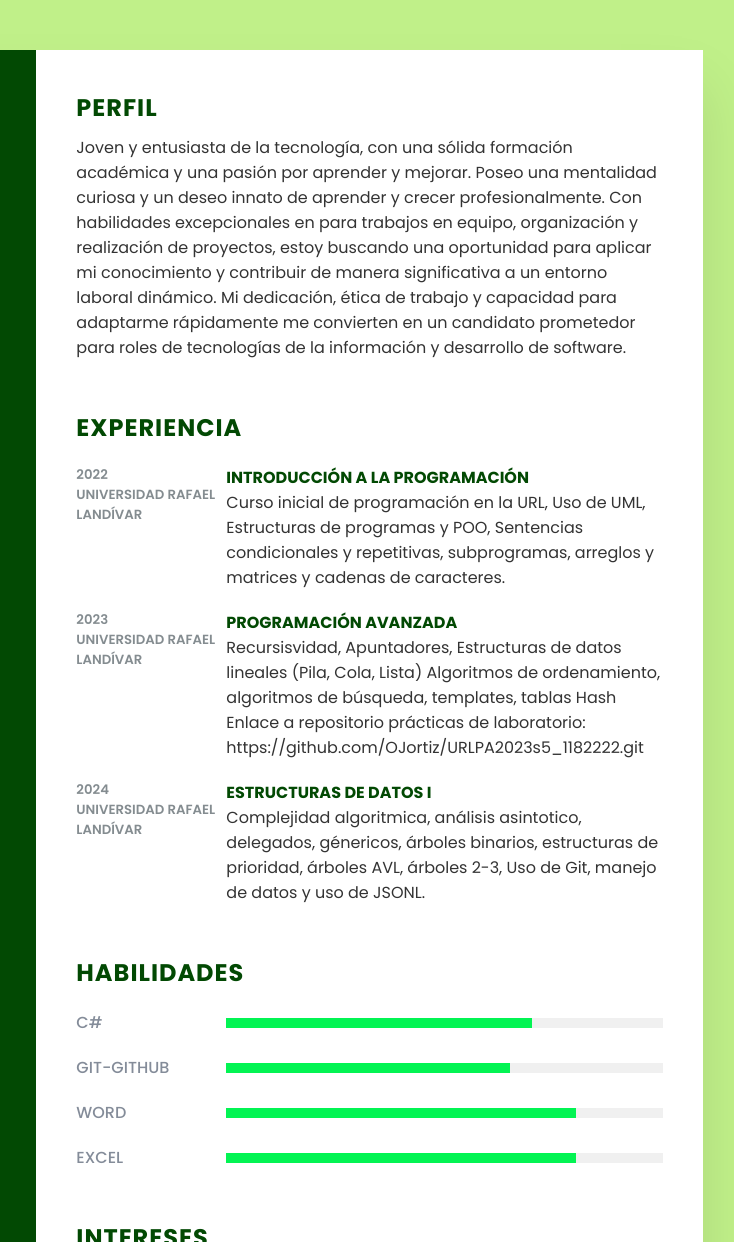
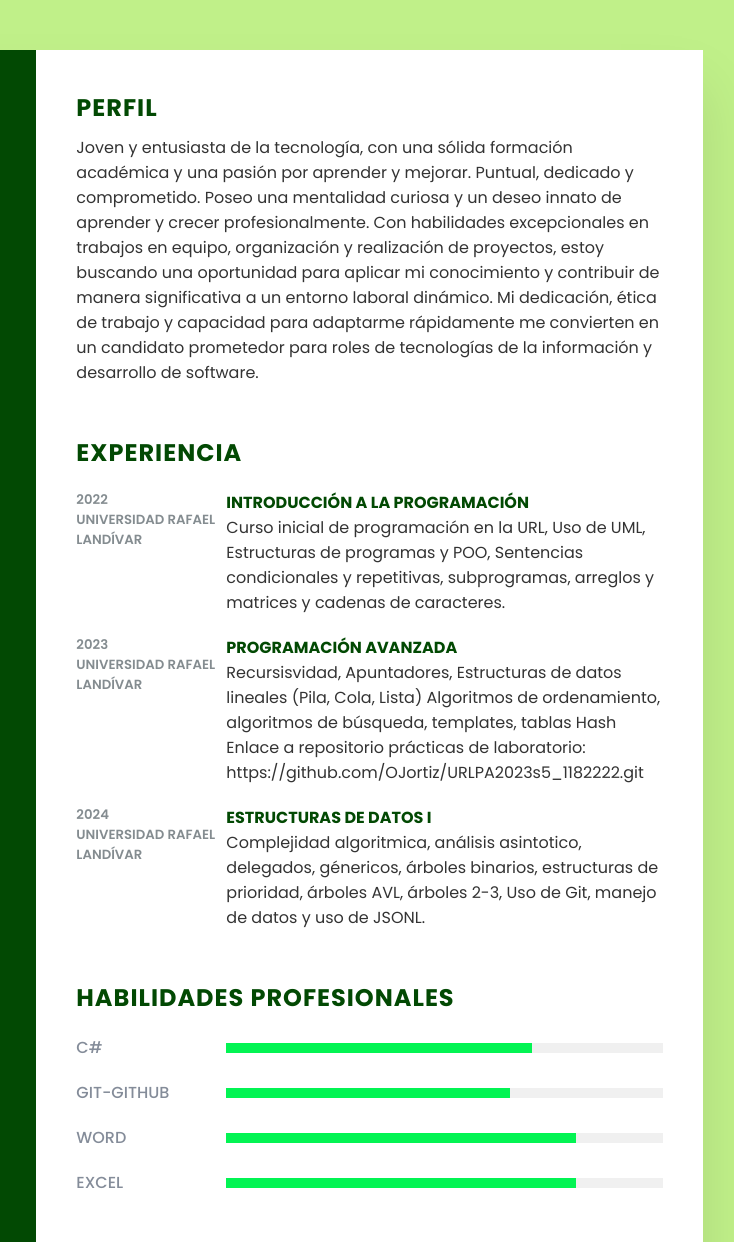
Before and after one commit to OJortiz/cv.github.io, a plain HTML site: page index.html in a window 1280 px wide. Shown: the top 1242 px of the page, 437-1171 px from the left. Drawn offline with Linux system fonts and the light colour scheme.

Commit message:
cambios finales

```diff
--- a/index.html
+++ b/index.html
@@ -88,9 +88,9 @@
         <div class = "right_Side">
             <div class="about">
               <h2 class="title2">Perfil</h2>
-              <p>Joven y entusiasta de la tecnología, con una sólida formación académica y una pasión por aprender y mejorar.
+              <p>Joven y entusiasta de la tecnología, con una sólida formación académica y una pasión por aprender y mejorar. Puntual, dedicado y comprometido.
                 Poseo una mentalidad curiosa y un deseo innato de aprender y crecer profesionalmente. Con habilidades excepcionales en
-                para trabajos en equipo, organización y realización de proyectos, estoy buscando una oportunidad para aplicar mi conocimiento y contribuir de manera significativa a un entorno laboral dinámico.
+                trabajos en equipo, organización y realización de proyectos, estoy buscando una oportunidad para aplicar mi conocimiento y contribuir de manera significativa a un entorno laboral dinámico.
                 Mi dedicación, ética de trabajo y capacidad para adaptarme rápidamente me convierten en un candidato prometedor para roles de tecnologías de la información y desarrollo de software.
               </p>
             </div>
@@ -142,7 +142,7 @@
             </div>
 
             <div class="about skills">
-    <h2 class="title2">Habilidades</h2>
+    <h2 class="title2">Habilidades Profesionales</h2>
     <div class="box">
         <h4>C#</h4>
         <div class="percent">
```
